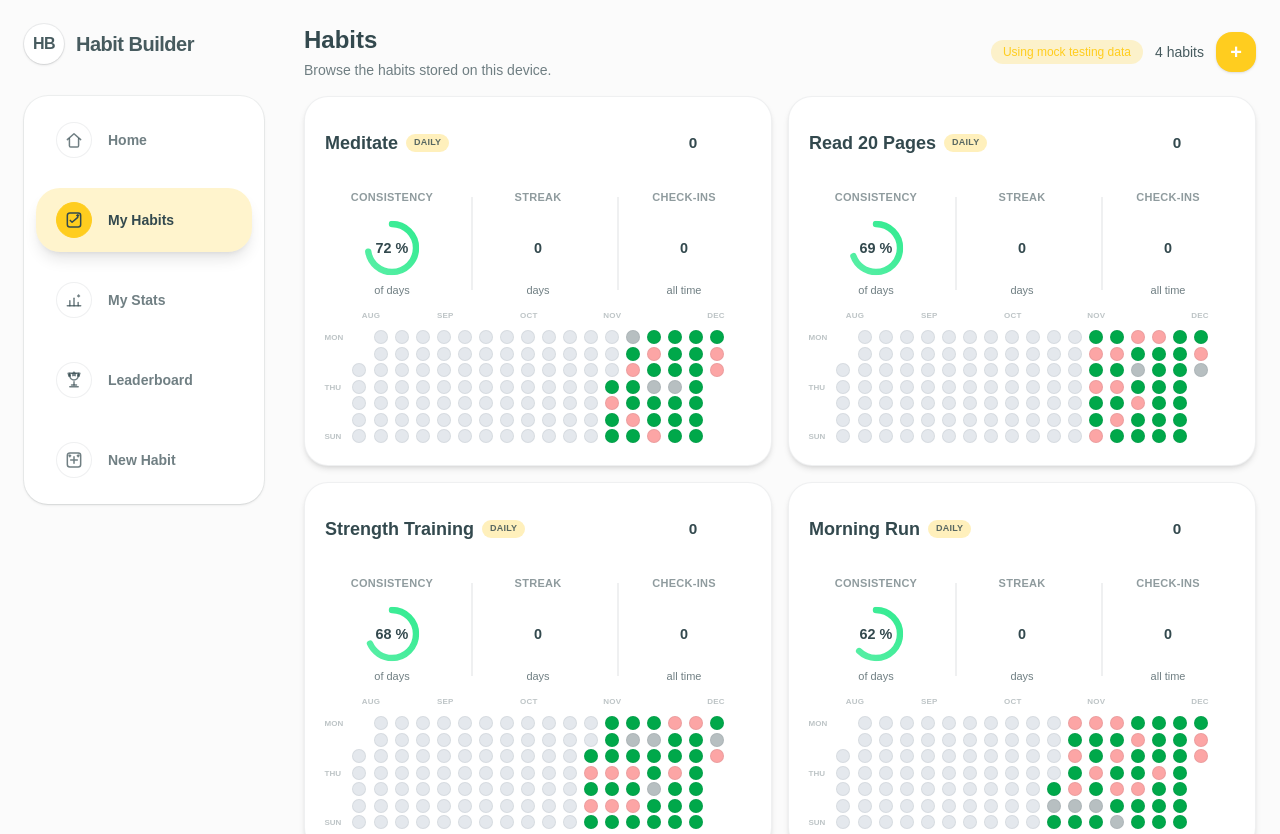
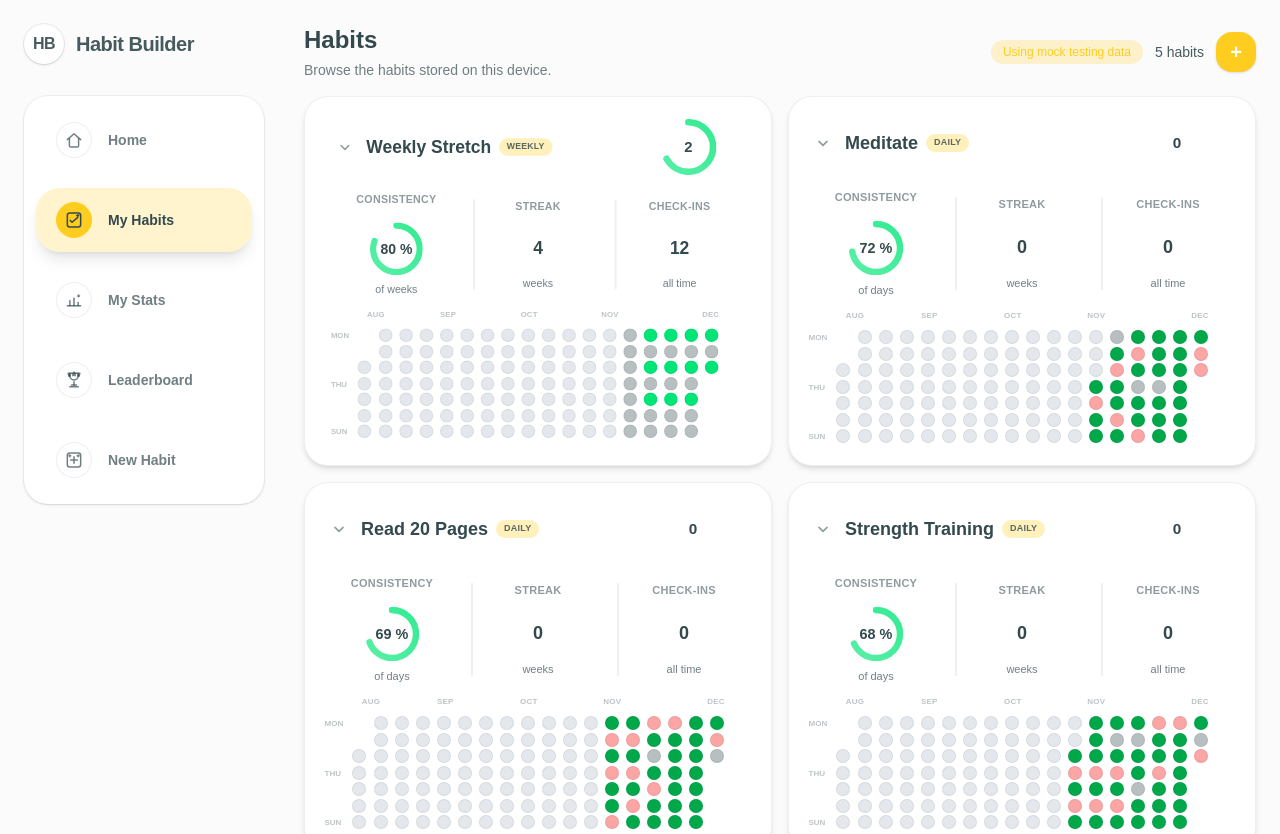
Before and after one commit to JoaquinManchenoP/Habit-Builder, a Next.js app: page /habits in a window 1280 px wide. Shown: the top 834 px of the page. Built offline with nearby package versions, Linux system fonts and the light colour scheme; a web font is replaced by a local one.

Commit message:
collapsable habit card

```diff
--- a/app/components/HabitCard/components/CardHeader.jsx
+++ b/app/components/HabitCard/components/CardHeader.jsx
@@ -9,6 +9,8 @@ export default function CardHeader({
   goalType,
   weeklyProgress,
   dailyProgress,
+  isCollapsed = false,
+  onToggleCollapse,
 }) {
   const habitTypeLabel = goalType === "weekly" ? "Weekly" : "Daily";
   const isWeekly = goalType === "weekly";
@@ -20,6 +22,32 @@ export default function CardHeader({
     >
       <div>
         <div className="flex items-center gap-2">
+          {typeof onToggleCollapse === "function" ? (
+            <button
+              type="button"
+              onClick={(event) => {
+                event.stopPropagation();
+                onToggleCollapse();
+              }}
+              className="flex h-7 w-7 items-center justify-center rounded-full text-slate-500 transition hover:bg-slate-100 hover:text-slate-700 focus-visible:outline focus-visible:outline-2 focus-visible:outline-offset-2 focus-visible:outline-slate-300"
+              aria-label={isCollapsed ? "Expand habit card" : "Collapse habit card"}
+            >
+              <svg
+                viewBox="0 0 20 20"
+                className={`h-4 w-4 transition-transform ${
+                  isCollapsed ? "rotate-180" : ""
+                }`}
+                fill="none"
+                stroke="currentColor"
+                strokeWidth="2"
+                strokeLinecap="round"
+                strokeLinejoin="round"
+                aria-hidden="true"
+              >
+                <path d="M5 8l5 5 5-5" />
+              </svg>
+            </button>
+          ) : null}
           <p className=" text-lg font-semibold text-slate-900 max-[360px]:text-sm flex ">
             {name}
           </p>
--- /dev/null
+++ b/app/components/HabitCard/components/metricsGrid/CheckInsMetricCard.jsx
@@ -0,0 +1,23 @@
+const CheckInsMetricCard = ({ title, value, subtitle, showDivider }) => (
+  <div
+    className={`relative flex flex-col items-center justify-center py-3 px-4 text-center max-[360px]:py-2.5 max-[360px]:px-3 ${
+      showDivider
+        ? "before:absolute before:left-0 before:top-5 before:bottom-5 before:w-[1.5px] before:bg-slate-200"
+        : ""
+    }`}
+  >
+    <p className="text-[11px] font-semibold uppercase tracking-wide text-slate-500 max-[360px]:text-[10px]">
+      {title}
+    </p>
+    <div className="mt-2 flex h-[54px] items-center justify-center max-[360px]:h-[48px]">
+      <p className="text-[18px] font-black leading-tight text-slate-900 max-[360px]:text-[16px]">
+        {value}
+      </p>
+    </div>
+    <p className="text-[11px] text-slate-600 max-[360px]:text-[10px]">
+      {subtitle}
+    </p>
+  </div>
+);
+
+export default CheckInsMetricCard;
--- a/app/components/HabitCard/components/metricsGrid/MetricGrid.jsx
+++ b/app/components/HabitCard/components/metricsGrid/MetricGrid.jsx
@@ -1,9 +1,16 @@
 import { getWeeklyProgressShade } from "../../../../lib/habitTheme";
+import CheckInsMetricCard from "./CheckInsMetricCard";
 import ConsistencyMetricCard from "./ConsistencyMetricCard";
-import MetricCard from "./MetricCard";
+import StreakMetricCard from "./StreakMetricCard";
 
-export default function MetricsGrid({ metrics, consistencyPercent, color }) {
+export default function MetricsGrid({
+  metrics,
+  consistencyPercent,
+  color,
+  completionColor,
+}) {
   const visibleMetrics = metrics.filter((metric) => metric.title !== "Started");
+  const completionShade = completionColor || getWeeklyProgressShade(100);
   return (
     <div className="flex items-center justify-center max-[360px]:mt-1">
       <div className="grid w-full grid-cols-3 gap-3 max-[360px]:gap-3">
@@ -21,30 +28,28 @@ export default function MetricsGrid({ metrics, consistencyPercent, color }) {
                   value={consistencyPercent}
                   showPercent
                   color={shade}
-                  completionColor={shade}
+                  completionColor={completionShade}
                   showDivider={index % 3 !== 0}
                 />
               );
             })()
-          ) : metric.title === "Streak" || metric.title === "Check-ins" ? (
-            <ConsistencyMetricCard
-              key={metric.title}
-              title={metric.title}
-              subtitle={metric.subtitle}
-              percent={Math.min(100, parseInt(metric.value, 10) || 0)}
-              value={parseInt(metric.value, 10) || 0}
-              color={color}
-              showDivider={index % 3 !== 0}
-            />
-          ) : (
-            <MetricCard
+          ) : metric.title === "Streak" ? (
+            <StreakMetricCard
               key={metric.title}
               title={metric.title}
               value={metric.value}
               subtitle={metric.subtitle}
               showDivider={index % 3 !== 0}
             />
-          )
+          ) : metric.title === "Check-ins" ? (
+            <CheckInsMetricCard
+              key={metric.title}
+              title={metric.title}
+              value={metric.value}
+              subtitle={metric.subtitle}
+              showDivider={index % 3 !== 0}
+            />
+          ) : null
         )}
       </div>
     </div>
--- a/app/components/HabitCard/components/metricsGrid/MetricCard.jsx
+++ b/app/components/HabitCard/components/metricsGrid/StreakMetricCard.jsx
@@ -1,4 +1,4 @@
-const MetricCard = ({ title, value, subtitle, showDivider }) => (
+const StreakMetricCard = ({ title, value, subtitle, showDivider }) => (
   <div
     className={`relative flex flex-col items-center justify-center py-3 px-4 text-center max-[360px]:py-2.5 max-[360px]:px-3 ${
       showDivider
@@ -9,13 +9,15 @@ const MetricCard = ({ title, value, subtitle, showDivider }) => (
     <p className="text-[11px] font-semibold uppercase tracking-wide text-slate-500 max-[360px]:text-[10px]">
       {title}
     </p>
-    <p className="mt-1 text-2xl font-bold leading-tight text-slate-900 max-[360px]:text-xl">
-      {value}
-    </p>
+    <div className="mt-2 flex h-[54px] items-center justify-center max-[360px]:h-[48px]">
+      <p className="text-[18px] font-black leading-tight text-slate-900 max-[360px]:text-[16px]">
+        {value}
+      </p>
+    </div>
     <p className="text-[11px] text-slate-600 max-[360px]:text-[10px]">
       {subtitle}
     </p>
   </div>
 );
 
-export default MetricCard;
+export default StreakMetricCard;
--- a/app/habits/Habit Page Components/DailyHabitCardHabitsPage.jsx
+++ b/app/habits/Habit Page Components/DailyHabitCardHabitsPage.jsx
@@ -9,6 +9,8 @@ import { useHabitMetrics } from "../../components/HabitCard/hooks/useHabitMetric
 import {
   countCheckInsOnLocalDate,
   getLastActiveDailyDate,
+  getStartOfWeekLocal,
+  toLocalISODate,
 } from "../../lib/habitScheduleUtils";
 import { getWeeklyProgressShade } from "../../lib/habitTheme";
 
@@ -25,6 +27,49 @@ const toLocalDate = (value) => {
   return Number.isNaN(date.getTime()) ? null : date;
 };
 
+const getWeeklyTargetCount = (habit) => {
+  if (!habit) return 0;
+  if (habit.goalType === "weekly") {
+    return Math.max(1, habit.timesPerWeek || 1);
+  }
+  const timesPerDay = Math.max(1, habit.timesPerDay || 1);
+  const activeDaysCount = habit.activeDays
+    ? Object.values(habit.activeDays).filter(Boolean).length
+    : 7;
+  return timesPerDay * Math.max(1, activeDaysCount);
+};
+
+const getWeeklyCheckInStreak = (habit) => {
+  const checkIns = Array.isArray(habit?.checkIns) ? habit.checkIns : [];
+  if (!checkIns.length) return 0;
+  const weeklyTarget = getWeeklyTargetCount(habit);
+  if (!weeklyTarget) return 0;
+  const counts = new Map();
+  checkIns.forEach((timestamp) => {
+    const date = new Date(timestamp);
+    if (Number.isNaN(date.getTime())) return;
+    const weekStart = getStartOfWeekLocal(date);
+    const key = toLocalISODate(weekStart);
+    counts.set(key, (counts.get(key) || 0) + 1);
+  });
+  const today = new Date();
+  const createdAtDate = habit?.createdAt ? new Date(habit.createdAt) : null;
+  const startWeek = createdAtDate ? getStartOfWeekLocal(createdAtDate) : null;
+  const cursor = getStartOfWeekLocal(today);
+  let streak = 0;
+  while (!startWeek || cursor >= startWeek) {
+    const key = toLocalISODate(cursor);
+    const count = counts.get(key) || 0;
+    if (count >= weeklyTarget) {
+      streak += 1;
+      cursor.setDate(cursor.getDate() - 7);
+    } else {
+      break;
+    }
+  }
+  return streak;
+};
+
 export default function DailyHabitCardHabitsPage({
   habit,
   onDelete,
@@ -39,8 +84,20 @@ export default function DailyHabitCardHabitsPage({
   const [contentScale, setContentScale] = useState(1);
   const [availableWidth, setAvailableWidth] = useState(null);
   const [contentWidth, setContentWidth] = useState(null);
+  const [isCollapsed, setIsCollapsed] = useState(false);
 
   const { days, metrics, consistencyPercent } = useHabitMetrics(habit);
+  const weeklyStreakValue = getWeeklyCheckInStreak(habit);
+  const weeklyStreakUnit = weeklyStreakValue === 1 ? "week" : "weeks";
+  const adjustedMetrics = metrics.map((metric) =>
+    metric.title === "Streak"
+      ? {
+          ...metric,
+          value: `${weeklyStreakValue}`,
+          subtitle: weeklyStreakUnit,
+        }
+      : metric
+  );
   const dailyTargetCount = Math.max(1, habit.timesPerDay || 1);
   const createdAtLocalDate = toLocalDate(habit.createdAt);
   let dailyReferenceDate = getLastActiveDailyDate(habit);
@@ -57,6 +114,7 @@ export default function DailyHabitCardHabitsPage({
     100
   );
   const dailyProgressShade = getWeeklyProgressShade(dailyClampedPercent);
+  const completionShade = getWeeklyProgressShade(100);
   const dailyIsAtTarget = dailyCurrentCount >= dailyTargetCount;
   const isCompletedNow = dailyIsAtTarget;
   const handleDailyCheckIn = () => {
@@ -119,7 +177,11 @@ export default function DailyHabitCardHabitsPage({
             }
           }}
           onClick={handleCardClick}
-          className={`group relative grid h-[370px] w-full min-w-0 grid-rows-[2fr_4fr_4fr] rounded-xl border border-slate-200 bg-white p-5 pt-3 shadow-md transform origin-center transition
+          className={`group relative grid w-full min-w-0 rounded-xl border border-slate-200 bg-white p-5 pt-3 shadow-md transform origin-center transition ${
+            isCollapsed
+              ? "h-auto grid-rows-[auto]"
+              : "h-[370px] grid-rows-[2fr_4fr_4fr]"
+          }
             max-[360px]:h-auto max-[360px]:min-h-[320px] max-[360px]:w-full max-[360px]:p-4 max-[360px]:pt-1 max-[280px]:h-[370px] max-[280px]:min-h-0 max-[280px]:w-auto max-[280px]:p-5 ${
               isFading
                 ? "pointer-events-none opacity-0 scale-95 transition-all duration-[400ms] ease-out"
@@ -141,6 +203,8 @@ export default function DailyHabitCardHabitsPage({
                 onToggleComplete={null}
                 goalType={habit.goalType}
                 onOpenMenu={handleCardClick}
+                isCollapsed={isCollapsed}
+                onToggleCollapse={() => setIsCollapsed((prev) => !prev)}
                 weeklyProgress={null}
                 dailyProgress={{
                   percent: dailyClampedPercent,
@@ -150,11 +214,14 @@ export default function DailyHabitCardHabitsPage({
                   onIncrement: handleDailyCheckIn,
                 }}
               />
+              {!isCollapsed ? (
+                <>
                   <div className="mt-0">
                     <MetricsGrid
-                  metrics={metrics}
+                      metrics={adjustedMetrics}
                       consistencyPercent={consistencyPercent}
                       color={dailyProgressShade}
+                      completionColor={completionShade}
                     />
                   </div>
                   <div className="mt-0">
@@ -166,9 +233,11 @@ export default function DailyHabitCardHabitsPage({
                       goalType={habit.goalType}
                     />
                   </div>
+                </>
+              ) : null}
             </div>
           </div>
-          {dailyIsAtTarget ? (
+          {!isCollapsed && dailyIsAtTarget ? (
             <div className="pointer-events-none absolute inset-0 z-30 rounded-xl bg-slate-900/30" />
           ) : null}
           {menuContent}
--- a/app/habits/Habit Page Components/WeeklyHabitCardHabitsPage.jsx
+++ b/app/habits/Habit Page Components/WeeklyHabitCardHabitsPage.jsx
@@ -23,6 +23,7 @@ export default function WeeklyHabitCardHabitsPage({
   const [contentScale, setContentScale] = useState(1);
   const [availableWidth, setAvailableWidth] = useState(null);
   const [contentWidth, setContentWidth] = useState(null);
+  const [isCollapsed, setIsCollapsed] = useState(false);
 
   const { days, metrics, consistencyPercent } = useHabitMetrics(habit);
   const weeklyTargetCount = Math.max(1, habit.timesPerWeek || 1);
@@ -92,7 +93,11 @@ export default function WeeklyHabitCardHabitsPage({
             }
           }}
           onClick={handleCardClick}
-          className={`group relative grid h-[370px] w-full min-w-0 grid-rows-[2fr_4fr_4fr] rounded-xl border border-slate-200 bg-white p-5 pt-3 shadow-md transform origin-center transition
+          className={`group relative grid w-full min-w-0 rounded-xl border border-slate-200 bg-white p-5 pt-3 shadow-md transform origin-center transition ${
+            isCollapsed
+              ? "h-auto grid-rows-[auto]"
+              : "h-[370px] grid-rows-[2fr_4fr_4fr]"
+          }
             max-[360px]:h-auto max-[360px]:min-h-[320px] max-[360px]:w-full max-[360px]:p-4 max-[360px]:pt-1 max-[280px]:h-[370px] max-[280px]:min-h-0 max-[280px]:w-auto max-[280px]:p-5 ${
               isFading
                 ? "pointer-events-none opacity-0 scale-95 transition-all duration-[400ms] ease-out"
@@ -114,6 +119,8 @@ export default function WeeklyHabitCardHabitsPage({
                 onToggleComplete={null}
                 goalType={habit.goalType}
                 onOpenMenu={handleCardClick}
+                isCollapsed={isCollapsed}
+                onToggleCollapse={() => setIsCollapsed((prev) => !prev)}
                 weeklyProgress={{
                   percent: weeklyClampedPercent,
                   count: weeklyCurrentCount,
@@ -123,6 +130,8 @@ export default function WeeklyHabitCardHabitsPage({
                 }}
                 dailyProgress={null}
               />
+              {!isCollapsed ? (
+                <>
                   <div className="mt-0">
                     <MetricsGrid
                       metrics={metrics}
@@ -139,9 +148,11 @@ export default function WeeklyHabitCardHabitsPage({
                       goalType={habit.goalType}
                     />
                   </div>
+                </>
+              ) : null}
             </div>
           </div>
-          {weeklyIsComplete ? (
+          {!isCollapsed && weeklyIsComplete ? (
             <div className="pointer-events-none absolute inset-0 z-30 rounded-xl bg-slate-900/30" />
           ) : null}
           {menuContent}
--- a/app/home/components/weekleyhabits section/WeekleyHabitCard.jsx
+++ b/app/home/components/weekleyhabits section/WeekleyHabitCard.jsx
@@ -1,6 +1,7 @@
 "use client";
 
 import CircularProgress from "../../../components/HabitCard/components/CircularProgress/CircularProgress";
+import { getWeeklyProgressShade } from "../../../lib/habitTheme";
 
 export default function WeekleyHabitCard({
   habit,
@@ -12,6 +13,7 @@ export default function WeekleyHabitCard({
   onIncrement,
   onMenuOpen,
 }) {
+  const completionShade = getWeeklyProgressShade(100);
   return (
     <div
       onClick={() => onIncrement(habit)}
@@ -43,6 +45,7 @@ export default function WeekleyHabitCard({
           color={progressShade}
           showCheckmark={isAtTarget}
           useCompletionColor={false}
+          completionColor={completionShade}
         />
         <button
           type="button"
```
Also changed, not shown: app/lib/analytics.js. Lines whose indentation alone changed are shown as unchanged.
